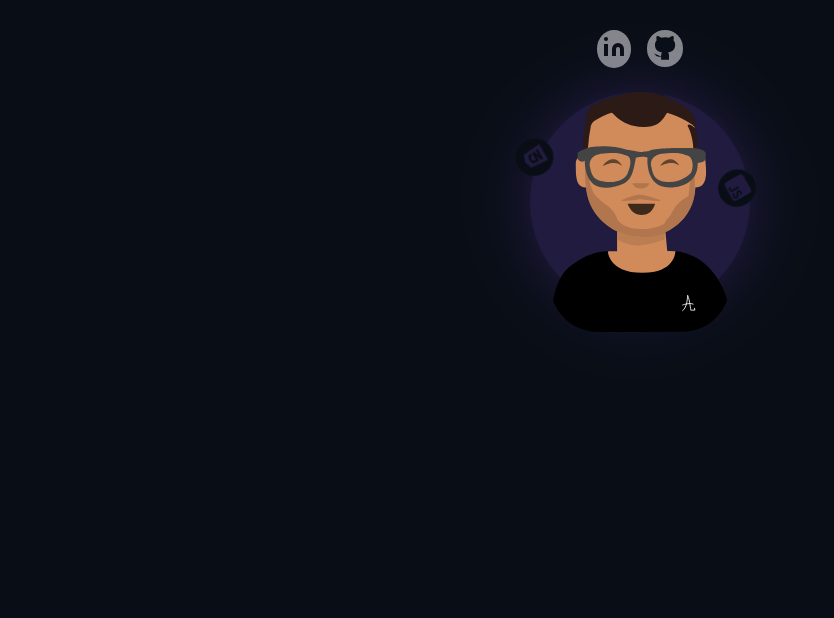
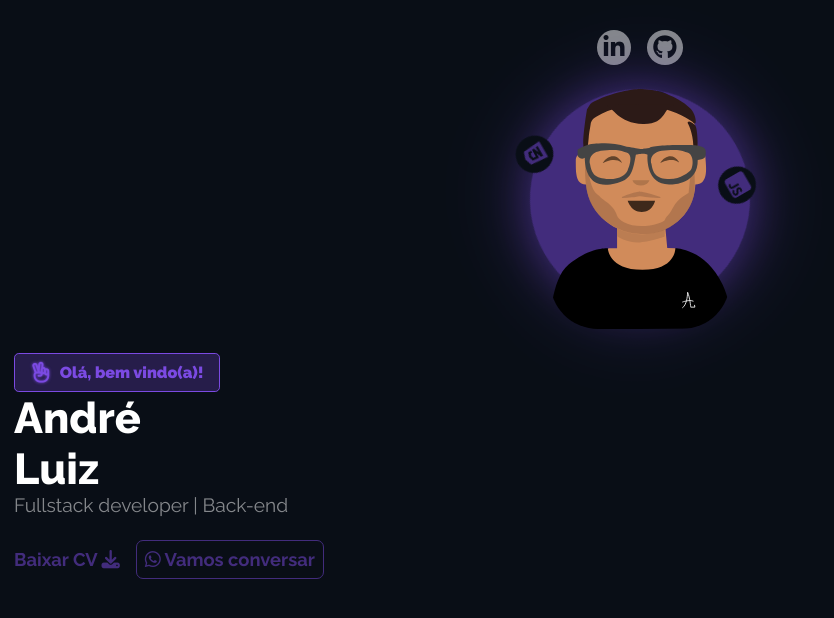
Before and after one commit to Andre-Luiz22/Meu-Portifolio, a plain HTML site: page index.html in a window 1280 px wide. Shown: the whole page, without its empty margins (0-834 px from the left). Drawn offline with Linux system fonts and the light colour scheme.

Commit message:
Adicionando a section de saudação ao portfólio

```diff
--- a/css/styles.scss
+++ b/css/styles.scss
@@ -1,8 +1,12 @@
+@import url("https://fonts.googleapis.com/css2?family=Montserrat+Alternates:ital,wght@1,900&family=Raleway:wght@100;300;400;500;600;700;800;900&family=Roboto:wght@100;400&display=swap");
+
 /* Reset Css*/
 :root {
   --background-color: #090e16;
   --icones-color: #ffffff;
   --cor-roda-avatar: #7b4ae2;
+  --cor-roda-avatar-opacidade: rgba(122, 74, 226, 0.253);
+  --cor-nome-saudacao: #ffffff;
 }
 
 /*Reset Básico*/
@@ -28,13 +32,16 @@ header {
     .nav-mob-item {
       background-color: var(--icones-color);
       opacity: 0.5;
-      border-radius: 50%;
-      padding: 0.3rem;
-    }
+      border-radius: 100%;
+      padding: 0.3rem 0.4rem;
 
-    .github {
-      display: flex;
-      align-items: flex-end;
+      i {
+        color: var(--background-color);
+        font-size: 24px;
+      }
+      .linkedin {
+        padding: 0.3rem calc(0.3rem + 4px);
+      }
     }
   }
 
@@ -50,7 +57,7 @@ header {
   position: relative;
   display: flex;
   justify-content: center;
-  margin-top: 1.5rem;
+  margin: 1.5rem 0;
 
   .circulo {
     width: 220px;
@@ -58,7 +65,7 @@ header {
     position: absolute;
     top: 0;
     background-color: var(--cor-roda-avatar);
-    opacity: 0.2;
+    opacity: 0.5;
     border-radius: 50%;
     box-shadow: 0px 0px 89px -14px var(--cor-roda-avatar),
       0px 0px 47px -6px var(--cor-roda-avatar);
@@ -118,6 +125,83 @@ header {
   }
 }
 
+.section-saudacao {
+  display: flex;
+  flex-direction: column;
+  font-family: "Raleway", sans-serif;
+  .txt-saudacao {
+    color: var(--cor-roda-avatar);
+    background-color: var(--cor-roda-avatar-opacidade);
+    width: fit-content;
+    padding: 0.5rem 1rem;
+    display: flex;
+    gap: 0.5rem;
+    align-items: center;
+    justify-content: flex-start;
+    border: 1px solid var(--cor-roda-avatar);
+    border-radius: 0.3rem;
+
+    i {
+      font-size: 1.3rem;
+      text-shadow: (0px 0px 3px var(--cor-roda-avatar));
+    }
+
+    h6 {
+      font-size: 1rem;
+      font-weight: 900;
+    }
+  }
+
+  .nome-saudacao {
+    h1 {
+      color: var(--cor-nome-saudacao);
+      font-weight: 800;
+      font-size: 2.7rem;
+    }
+  }
+
+  .area-atuacao {
+    h3 {
+      font-size: 1.2rem;
+      color: var(--cor-nome-saudacao);
+      opacity: 0.5;
+      font-weight: 400;
+    }
+  }
+
+  .baixa-cv_wpp {
+    margin-top: 1.5rem;
+    display: flex;
+    color: #7b4ae2;
+    align-items: center;
+    font-weight: 600;
+    font-size: 0.98rem;
+    flex-wrap: wrap;
+    gap: 1rem;
+
+    .baixa-cv {
+      opacity: 0.5;
+      cursor: pointer;
+    }
+
+    .baixa-cv:hover {
+      opacity: 1;
+    }
+
+    .wpp {
+      opacity: 0.5;
+      padding: 0.5rem;
+      border: 1px solid var(--cor-roda-avatar);
+      border-radius: 7px;
+      cursor: pointer;
+    }
+
+    .wpp:hover {
+      opacity: 1;
+    }
+  }
+}
+
 @keyframes gira-roda-avatar {
   0% {
     transform: rotate(0deg);
--- a/index.html
+++ b/index.html
@@ -15,12 +15,12 @@
       <div class="nav-mobile">
         <a href="#">
           <div class="nav-mob-item linkedin">
-            <img src="./imgs/icones/linkedin.svg" alt="Linkedin" />
+            <i class="fa-brands fa-linkedin-in"></i>
           </div>
         </a>
         <a href="#">
           <div class="nav-mob-item github">
-            <img src="./imgs/icones/github.svg" alt="Github" />
+            <i class="fa-brands fa-github"></i>
           </div>
         </a>
       </div>
@@ -63,5 +63,32 @@
         <img src="./imgs/andre-avatar.svg" alt="" />
       </div>
     </div>
+
+    <section class="section-saudacao">
+      <div class="txt-saudacao">
+        <i class="fa-regular fa-hand-peace"></i>
+        <h6>Olá, bem vindo(a)!</h6>
+      </div>
+
+      <div class="nome-saudacao">
+        <h1>
+          André <br />
+          Luiz
+        </h1>
+      </div>
+
+      <div class="area-atuacao">
+        <h3>Fullstack developer | Back-end</h3>
+      </div>
+
+      <div class="baixa-cv_wpp">
+        <div class="baixa-cv">
+          <h3>Baixar CV <i class="fa-solid fa-download"></i></h3>
+        </div>
+        <div class="wpp">
+          <h3><i class="fa-brands fa-whatsapp"></i> Vamos conversar</h3>
+        </div>
+      </div>
+    </section>
   </body>
 </html>
```
Also changed, not shown: css/styles.css, 1 other file.
